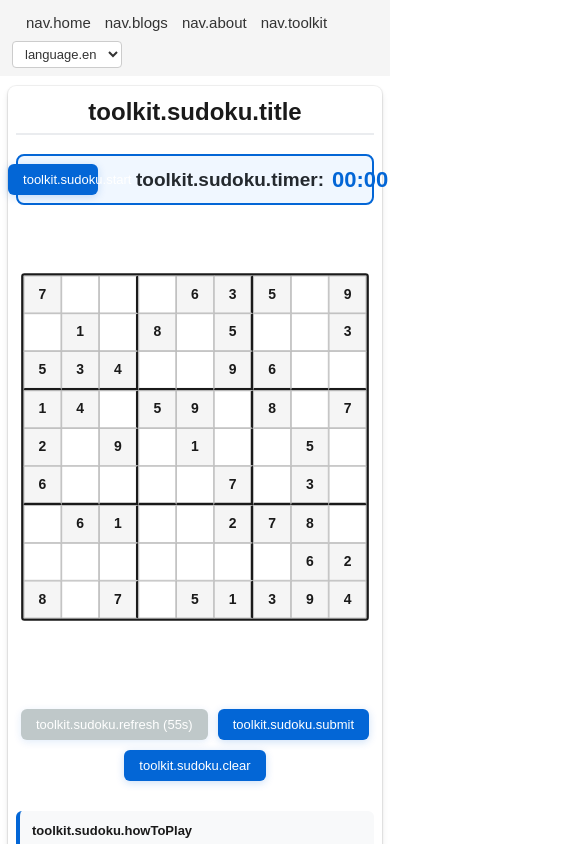
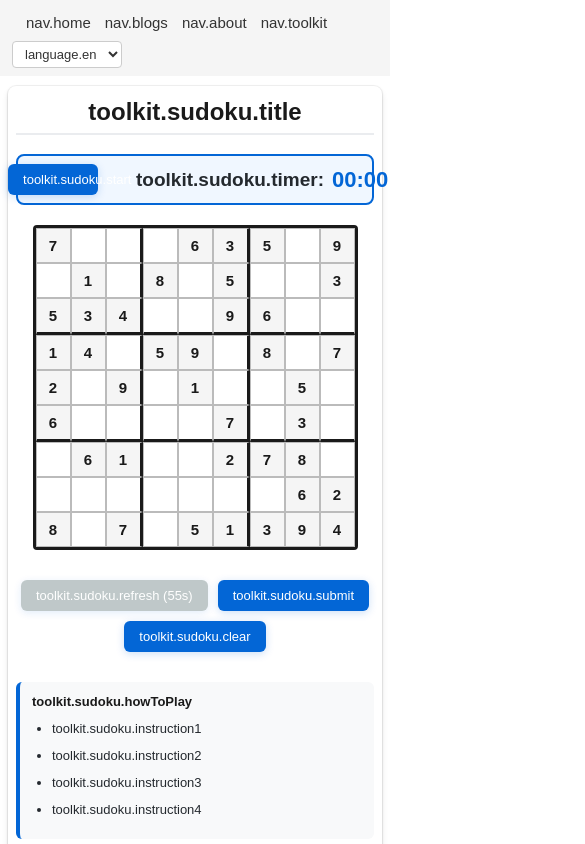
Before and after one commit to hex0x0/my-app-frontend, a React (Vite) app: page /toolkit/sudoku in a window 390 px wide. Shown: the top 844 px of the page, 585 px wide, since content can reach past the window. Built offline with nearby package versions, Linux system fonts and the light colour scheme; the HTML template or start-up script is replaced by a standard one; what emoji-js would draw is missing.

Commit message:
Fix sudoku page in mobile device

```diff
--- a/src/pages/Toolkit/Sudoku/sudoku-page.module.css
+++ b/src/pages/Toolkit/Sudoku/sudoku-page.module.css
@@ -53,14 +53,13 @@
 }
 
 .sudokuGrid {
-	display: inline-block;
+	display: flex;
+	flex-direction: column;
 	margin: 20px auto;
 	border: 3px solid #1a1a1a;
 	border-radius: 4px;
 	background-color: #1a1a1a;
 	width: fit-content;
-	margin-left: 50%;
-	transform: translateX(-50%);
 }
 
 .sudokuRow {
@@ -230,14 +229,10 @@
 		min-width: 55px;
 	}
 
-	.sudokuGrid {
-		transform: translateX(-50%) scale(0.92);
-	}
-
 	.sudokuCell {
-		width: 48px;
-		height: 48px;
-		font-size: 19px;
+		width: 38px;
+		height: 38px;
+		font-size: 16px;
 	}
 
 	.button {
@@ -287,14 +282,10 @@
 		min-width: 50px;
 	}
 
-	.sudokuGrid {
-		transform: translateX(-50%) scale(0.82);
-	}
-
 	.sudokuCell {
-		width: 44px;
-		height: 44px;
-		font-size: 17px;
+		width: 33px;
+		height: 33px;
+		font-size: 15px;
 	}
 
 	.buttonContainer {
```
